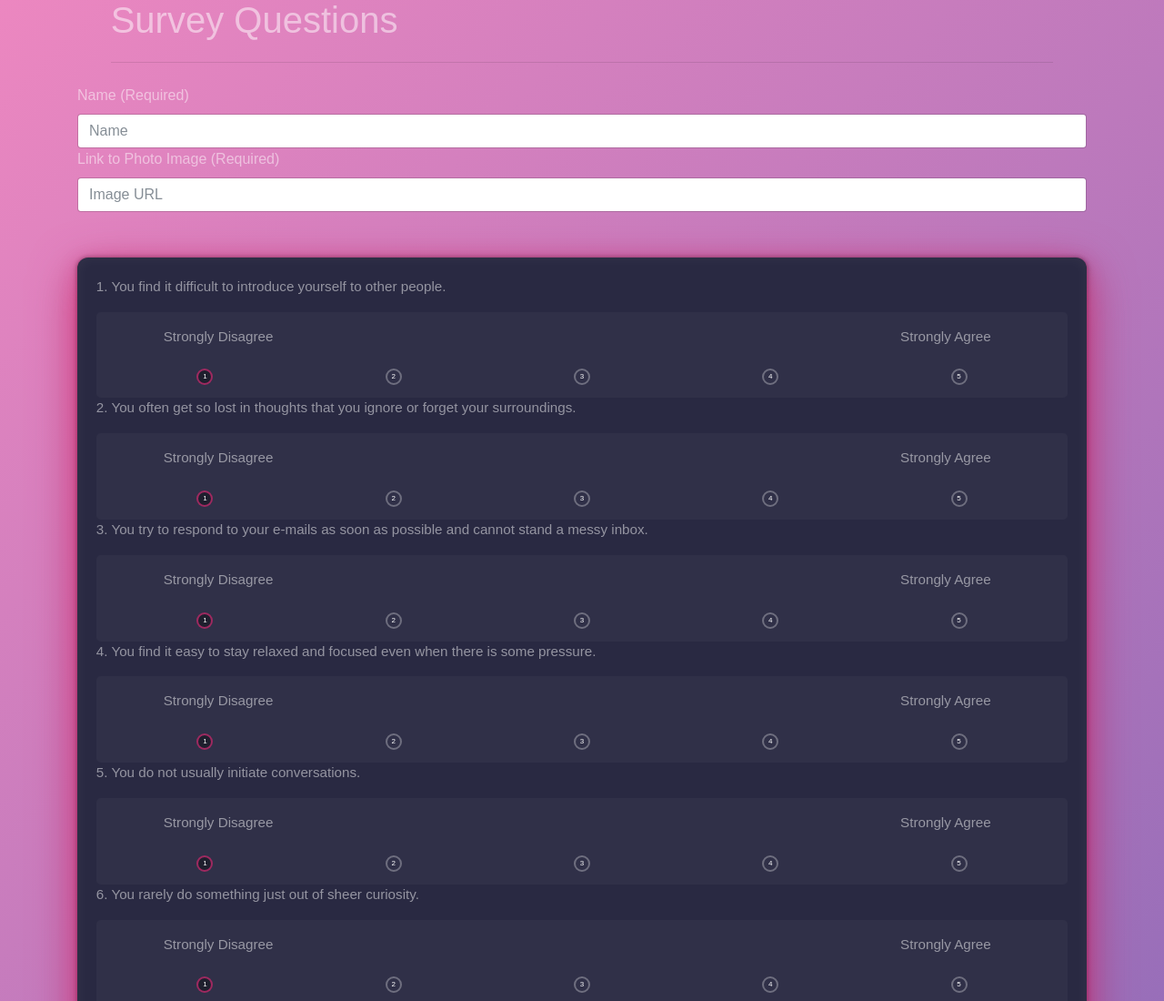
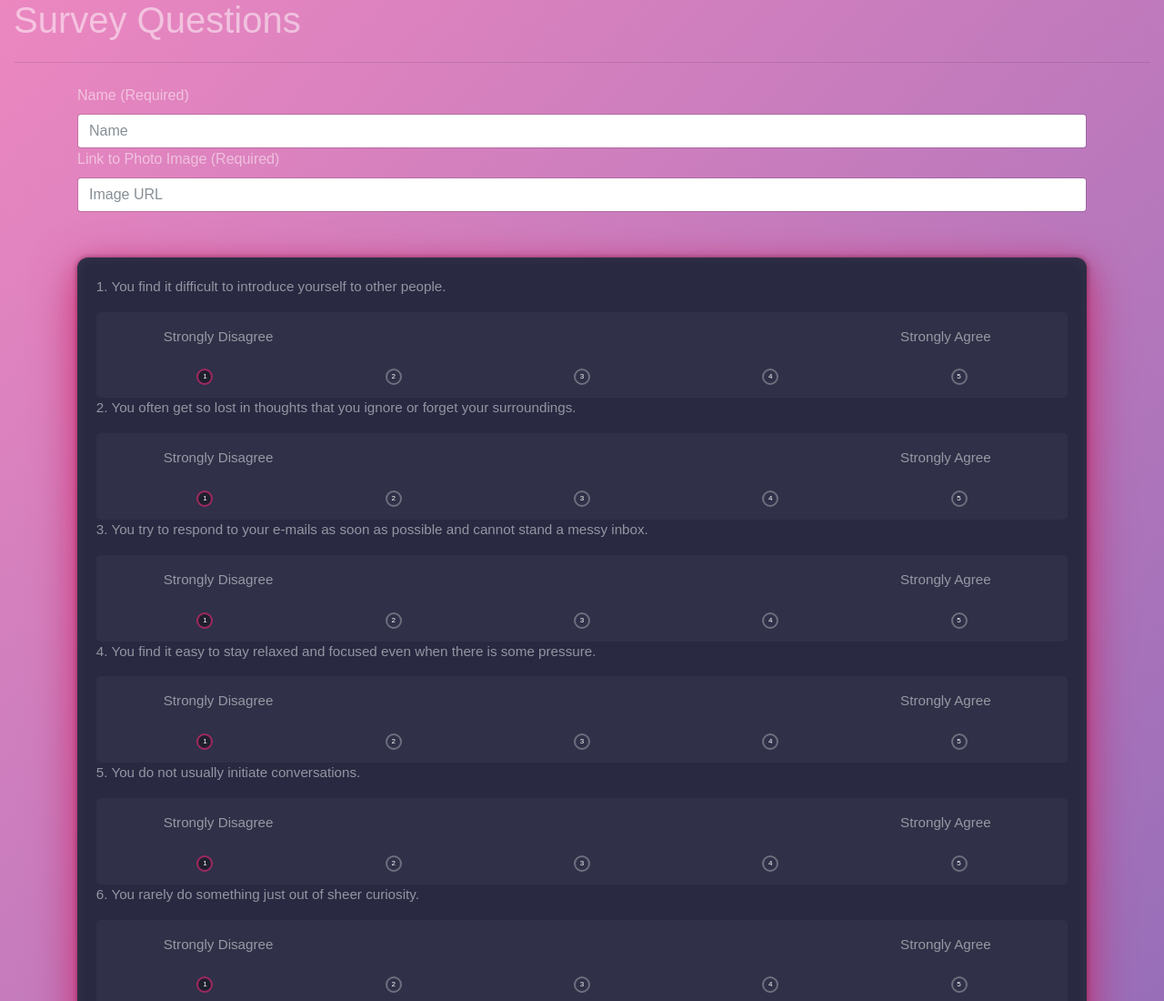
Before and after one commit to hillaryellis37/FriendFinder, a website: page app/public/survey.html in a window 1280 px wide. Shown: the top 1100 px of the page at 91% size. Drawn offline with nearby package versions, Linux system fonts and the light colour scheme.

Commit message:
minor fix for header position

```diff
--- a/app/public/survey.html
+++ b/app/public/survey.html
@@ -11,8 +11,8 @@
 <body>
 
 	<div class="container-fluid">
-		<div class="row justify-content-md-center">
-			<div class="col-md-10">
+		<div class="row justify-content-md-start">
+			<div class="col-md-12">
 				<div class="header">
 					<h1>Survey Questions</h1>
 					<hr class="my-4">
```
